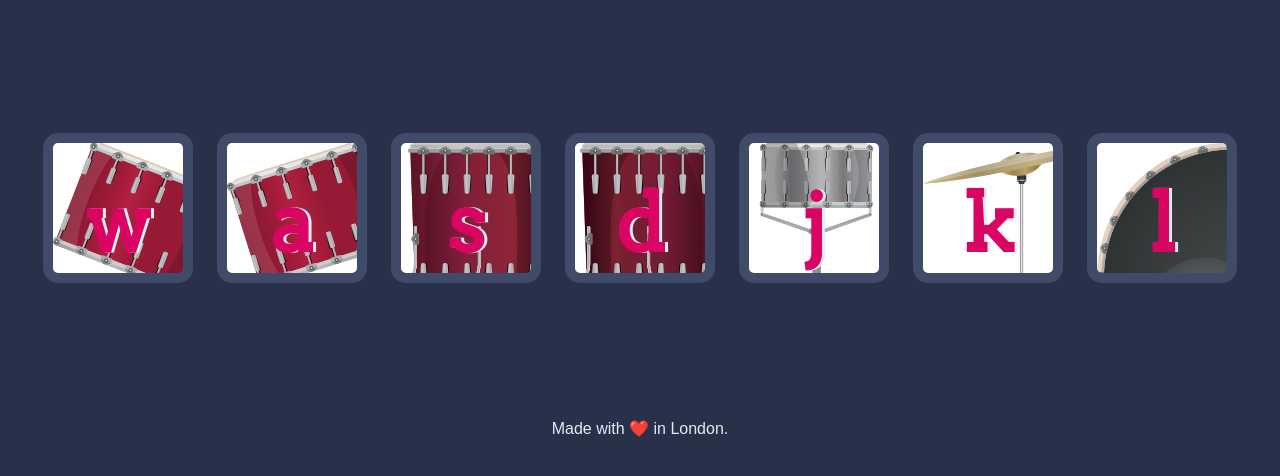
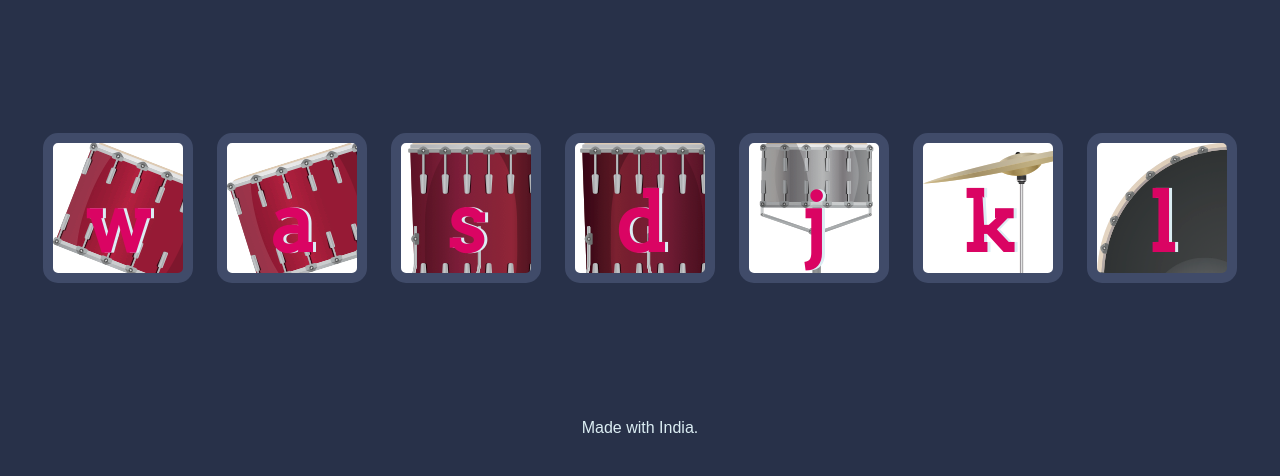
Before and after one commit to Raunakmishra01/Drum-kit, a plain HTML site: page index.html in a window 1280 px wide. Shown: the part 156-632 px from the top of the page. Drawn offline with Linux system fonts and the light colour scheme.

Commit message:
Update index.html

```diff
--- a/index.html
+++ b/index.html
@@ -23,7 +23,7 @@
 
 
   <footer>
-    Made with ❤️ in London.
+    Made with India.
   </footer>
   <script src="index.js" charset="utf-8"></script>
 </body>
```
